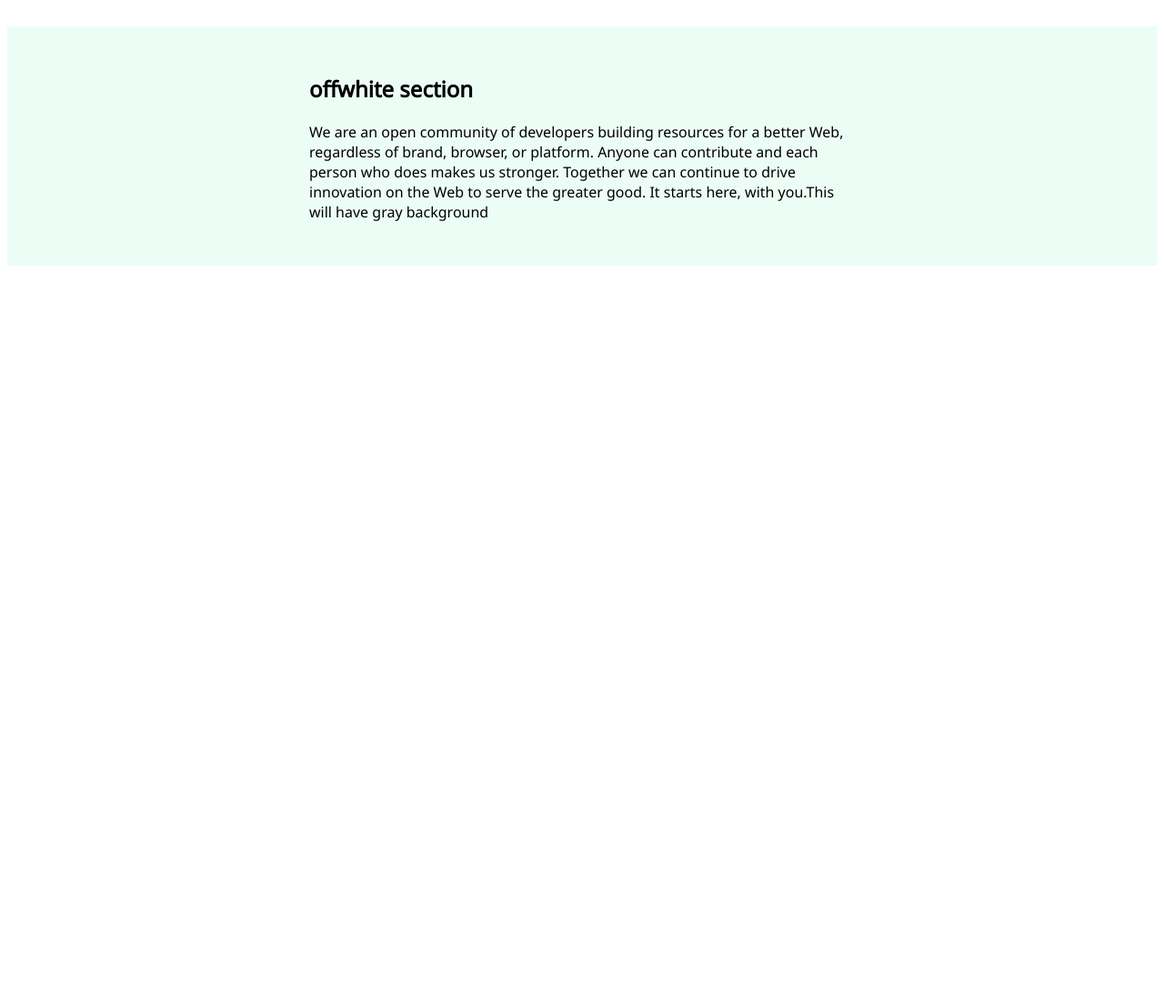
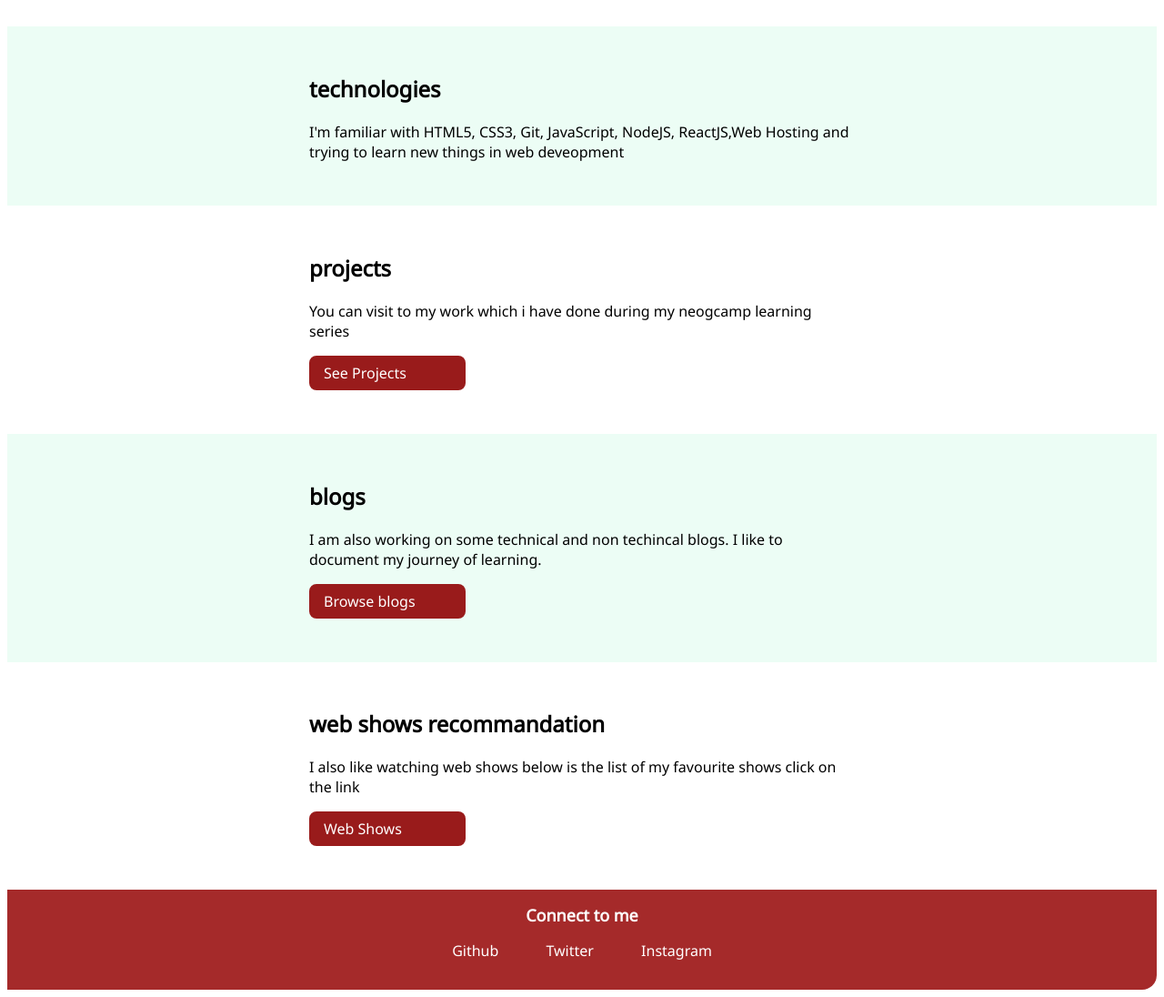
Before and after one commit to sahilsingh068/neogcamp-lesson-3-live, a plain HTML site: page index.html in a window 1280 px wide. Shown: the part 545-1641 px from the top of the page at 91% size. Before the commit the page ends 845 px from the top, so only its background shows below. Drawn offline with Linux system fonts and the light colour scheme.

Commit message:
site updated

```diff
--- a/index.html
+++ b/index.html
@@ -15,10 +15,10 @@
                 <a class="link link-active" href="/">home</a>
             </li>
             <li class="list-item-inline">
-                <a class="link link-active" href="/">projects</a>
+                <a class="link link-active" href="projects.html">projects</a>
             </li>
             <li class="list-item-inline">
-                <a class="link link-active" href="/">blogs</a>
+                <a class="link link-active" href="blogs.html">blogs</a>
             </li>
         </ul>
         </nav>
@@ -33,16 +33,62 @@
 
         <section class="section ow">
             <div class="container container-center">
-                <h1>offwhite section</h1>
-                <p>We are an open community of developers building
-                    resources for a better Web, regardless of brand,
-                    browser, or platform. Anyone can contribute and each
-                    person who does makes us stronger. Together we can
-                    continue to drive innovation on the Web to serve
-                     the greater good. It starts here, with you.This will
-                     have gray background</p>
-            </div>
+                <h1>technologies</h1>
+                <p>I'm familiar with HTML5, CSS3, Git, JavaScript,
+                     NodeJS, ReactJS,Web Hosting and trying
+                     to learn new things in web deveopment </p>
+                      </div>
         </section>
+
+        <section class="section">
+            <div class="container container-center">
+                <h1>projects</h1>
+                <p>You can visit to my work which i have
+                    done during my neogcamp learning series
+                </p>
+                    <a class="link primary-link" href="/">See Projects</a>
+                      </div>
+        </section>
+        <section class="section ow">
+            <div class="container container-center">
+                <h1>blogs</h1>
+                <p>I am also working on some
+                technical and non techincal blogs.
+                 I like to document my journey of learning. </p>
+                 <a class="link primary-link" href="/">Browse blogs</a>
+                      </div>
+        </section>
+
+        <section class="section">
+            <div class="container container-center">
+                <h1>web shows recommandation </h1>
+                <p>I also like watching web shows below
+                    is the list of my favourite shows click on the link
+                </p>
+                    <a class="link primary-link" href="/">Web Shows</a>
+                      </div>
+        </section>
+
+    <footer class="footer">
+        <div class="footer-header">Connect to me</div>
+        <ul class="no-bullet">
+            <li class="list-item-inline">
+                <a class="link link-active" href="https://github.com/sahilsingh068">
+                Github
+                </a>
+            </li>
+            <li class="list-item-inline">
+                <a class="link link-active" href="https://twitter.com/IM_Singh206">
+                Twitter
+                </a>
+            </li>
+            <li class="list-item-inline">
+                <a class="link link-active" href="https://www.instagram.com/_sahil.singh/">
+                Instagram
+                </a>
+            </li>
+        </ul>
+    </footer>
 
 
 </body>
--- a/style.css
+++ b/style.css
@@ -22,6 +22,8 @@ hr{
 .link {
     text-decoration: none;
     padding: 0.5rem 1rem;
+    margin-top: 1rem;
+    margin-bottom: 1rem;
 }
 .primary-link {
     background-color: var(--primary-color);
@@ -98,3 +100,10 @@ hr{
 .footer .link {
     color: white;
 }
+.footer .footer-header {
+    font-weight: bold;
+    font-size: large;
+}
+.footer ul {
+    padding-inline-start: 0px;
+}
```
Also changed, not shown: blogs.html (added, +20 -0 lines), lib/components.html (+7 -1 lines), projects.html (added, +40 -0 lines).
